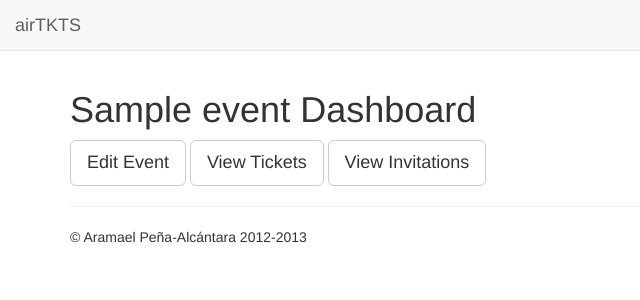
After one commit to aramael/airtkts, a Django app: a page that uses templates/event_dashboard.html in a window 1280 px wide. The commit adds this page. Shown: the top 300 px of the page, without its empty margins (0-640 px from the left). Run offline with Django 3.2, Linux system fonts and the light colour scheme; tables that the repository leaves empty hold one stand-in row (values such as "Sample post"); parts of the project's set-up code (start-up, migrations or seed data) failed here and were passed over; some libraries are stand-ins or nearby versions.

Commit message:
Added Dashboard

```diff
--- a/airtkts/urls.py
+++ b/airtkts/urls.py
@@ -10,12 +10,13 @@ urlpatterns = patterns('',
     # Account Event Pages
     url(r'^accounts/event/$', 'airtkts.views.event_home', name='event_home'),
     url(r'^accounts/event/new/$', 'airtkts.views.event_form', name='event_new'),
+    url(r'^accounts/event/(?P<event_id>[0-9]+)/$', 'airtkts.views.event_dashboard', name='event_dashboard'),
+    url(r'^accounts/event/(?P<event_id>[0-9]+)/edit/$', 'airtkts.views.event_form', name='event_edit'),
     url(r'^accounts/event/(?P<event_id>[0-9]+)/tickets/$', 'airtkts.views.ticketsales_home', name='ticketsales_home'),
     url(r'^accounts/event/(?P<event_id>[0-9]+)/tickets/(?P<ticket_id>[0-9]+)/$', 'airtkts.views.ticketsales_form',
         name='ticketsales_edit'),
     url(r'^accounts/event/(?P<event_id>[0-9]+)/tickets/new/$', 'airtkts.views.ticketsales_form', name='ticketsales_new'),
     url(r'^accounts/event/(?P<event_id>[0-9]+)/invites/$', 'airtkts.views.invites_home', name='invites_home'),
-    url(r'^accounts/event/(?P<event_id>[0-9]+)/(?P<event_slug>\w+)', 'airtkts.views.event_form', name='event_edit'),
 
     url(r'^admin/', include(admin.site.urls)),
 )
--- a/airtkts/views.py
+++ b/airtkts/views.py
@@ -48,14 +48,22 @@ def event_home(request):
 
     return render(request, 'event_home.html', context)
 
+def event_dashboard(request, event_id=None):
+
+    event = get_object_or_404(Event, pk=event_id)
+
+    context = {
+        'event': event,
+    }
+
+    return render(request, 'event_dashboard.html', context)
+
 
 def event_form(request, event_id=None, event_slug=None):
     """    Display the Landing Page    """
 
     if event_id is not None:
         event = get_object_or_404(Event, pk=event_id)
-        if event_slug != event.slug:
-            redirect('event_edit', event_id=event.pk, event_slug=event.slug)
     else:
         event = None
 
--- /dev/null
+++ b/templates/event_dashboard.html
@@ -0,0 +1,17 @@
+{% extends 'base.html' %}
+
+{% block title %} {{ event.name }} Dashboard{% endblock %}
+
+{% block content %}
+
+    <h1>{{ event.name }} Dashboard</h1>
+
+    <div class="row">
+        <div class="col-lg-12">
+            <a href="{% url "event_edit" event.pk  %}" class="btn btn-lg btn-default">Edit Event</a>
+            <a href="{% url "ticketsales_home" event.pk  %}" class="btn btn-lg btn-default">View Tickets</a>
+            <a href="{% url "invites_home" event.pk  %}" class="btn btn-lg btn-default">View Invitations</a>
+        </div>
+    </div>
+
+{% endblock %}
--- a/templates/event_home.html
+++ b/templates/event_home.html
@@ -39,7 +39,7 @@
                         {% for event in events %}
                             <tr>
                                 <td class="action-checkbox"><input class="action-select" name="_selected_action" type="checkbox" value="{{ event.pk }}"></td>
-                                <td><a href="{% url "event_edit" event.pk event.slug %}">{{ event.name }}</a></td>
+                                <td><a href="{% url "event_dashboard" event.pk %}">{{ event.name }}</a></td>
                                 <td>{{ event.start_time }}</td>
                                 <td>{{ event.end_time }}</td>
                                 <td>{{ event.location }}</td>
```
